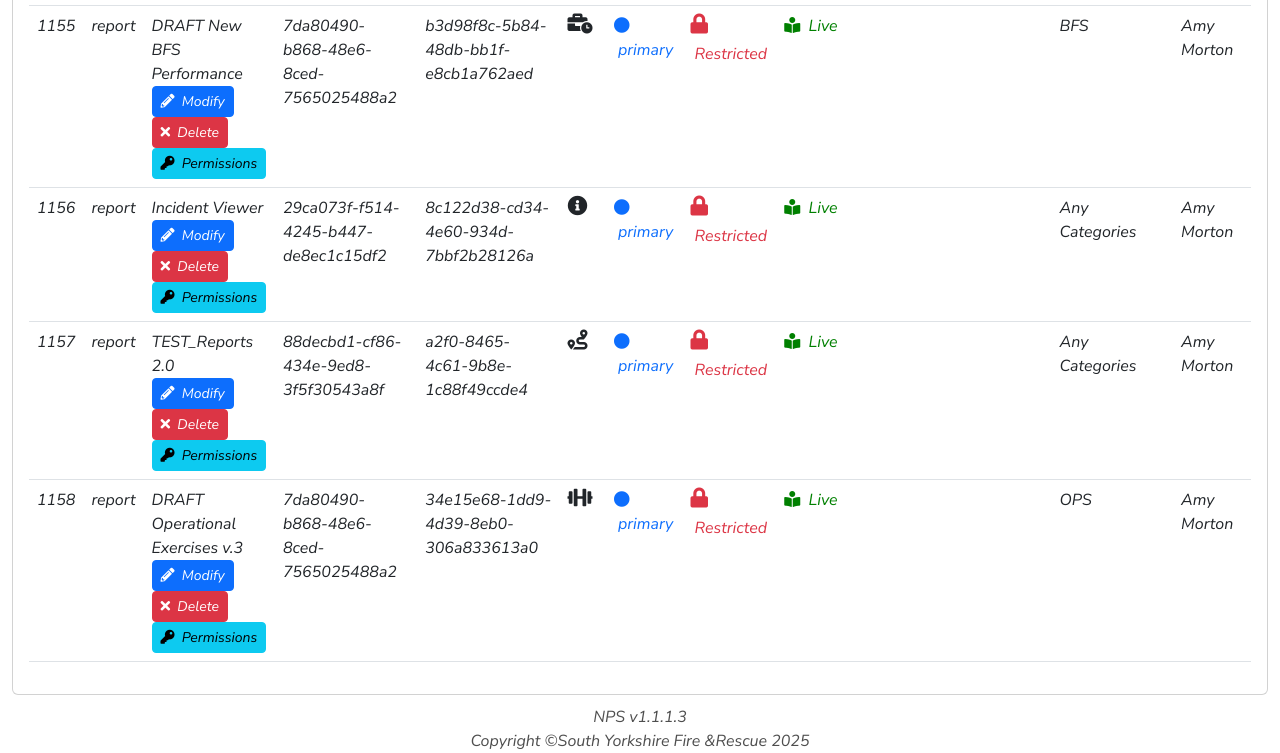
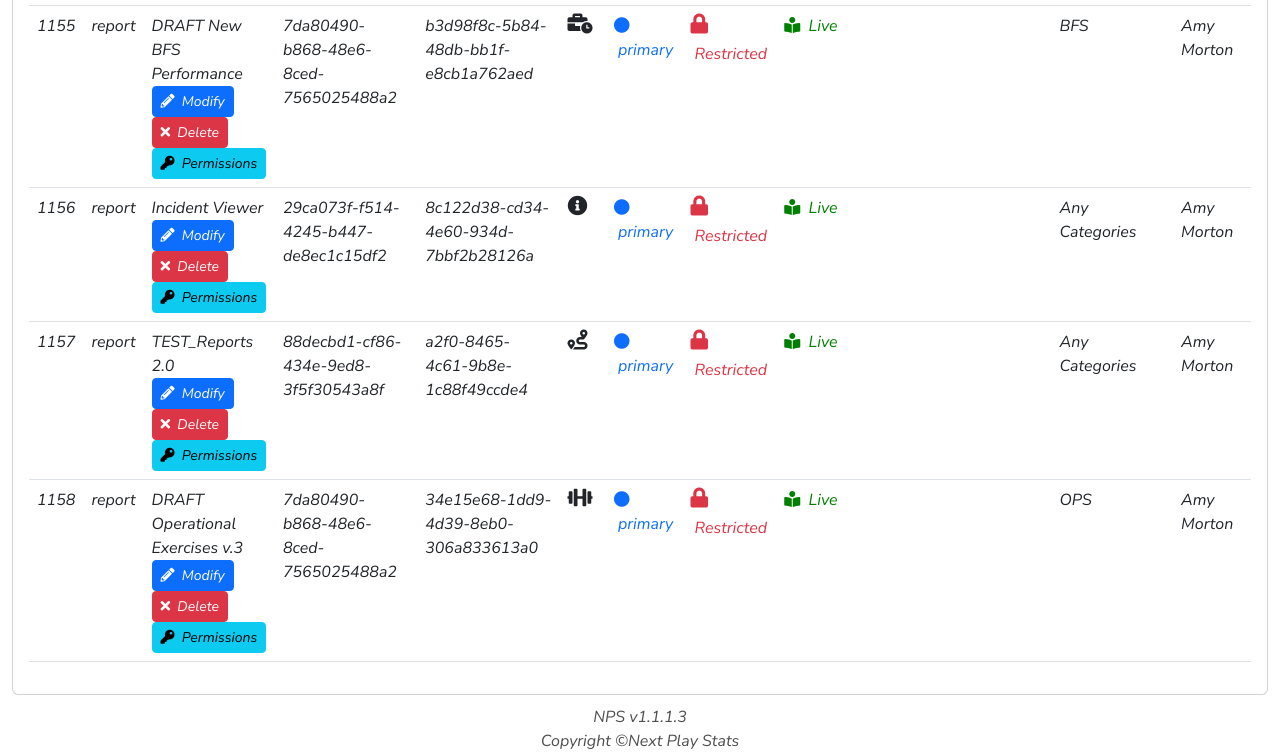
Before and after one commit to Nextplay-stats/NPSPilotv3, a plain HTML site: page reports/manageReports.html in a window 1280 px wide. Shown: the part 7477-8230 px from the top of the page. Drawn offline with Linux system fonts and the light colour scheme.

Commit message:
Update manageReports.html

```diff
--- a/reports/manageReports.html
+++ b/reports/manageReports.html
@@ -2256,7 +2256,7 @@
                     <div class="container my-auto">
                         <div class="copyright text-center my-auto">
                             NPS v1.1.1.3<br/>
-                            <span>Copyright &copy;South Yorkshire Fire &amp;Rescue 2025</span>
+                            <span>Copyright &copy;Next Play Stats</span>
                         </div>
                     </div>
                 </footer>
```
